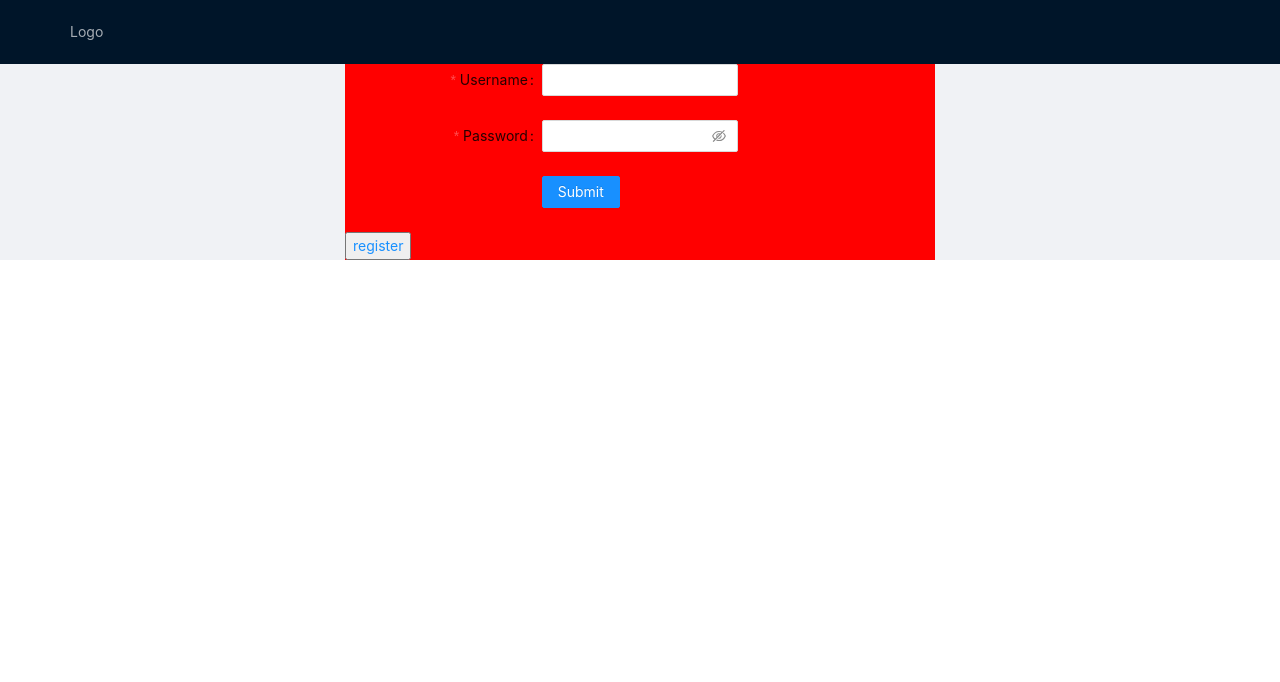
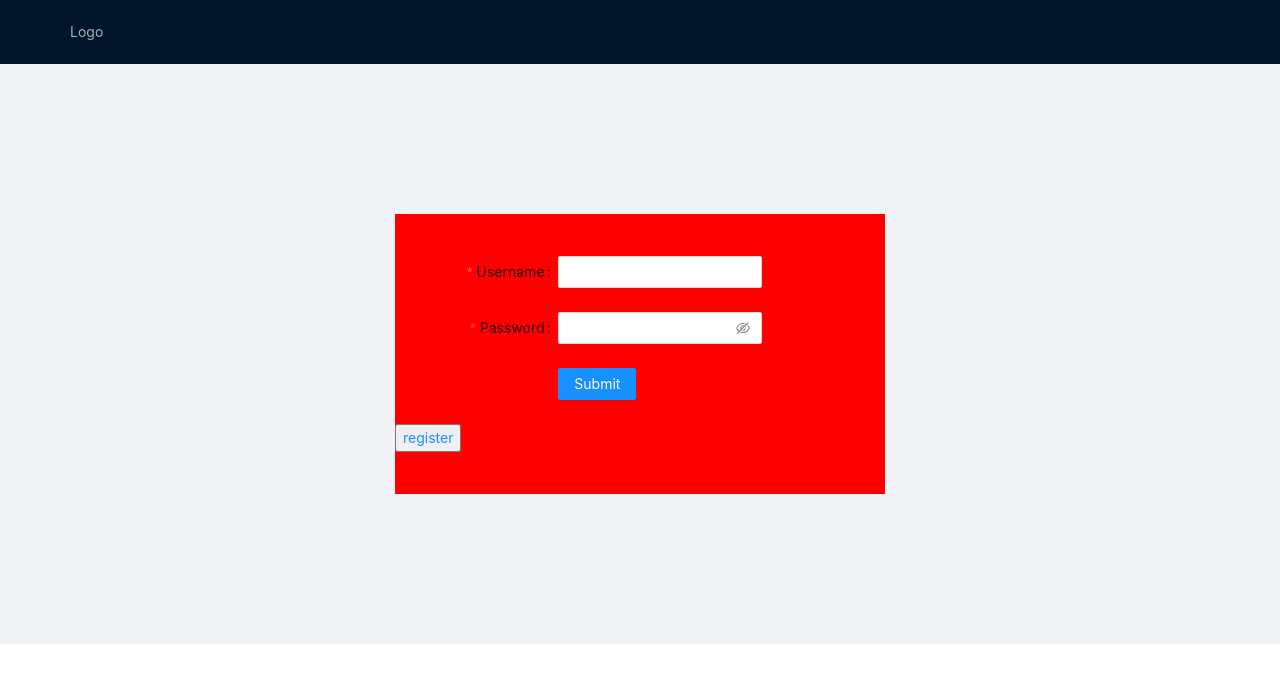
Before and after one commit to eyaberriche/PFA, a React (Create React App) app in the folder pfa-front/: page /login in a window 1280 px wide. Shown: the top 682 px of the page. Built offline with nearby package versions, Linux system fonts and the light colour scheme.

Commit message:
login tjrba

```diff
--- a/pfa-front/src/App.js
+++ b/pfa-front/src/App.js
@@ -10,9 +10,7 @@ function App() {
   return (
     <div>
       <Routes>
-        <Route path='/' element={<VisitorInterface />}>
-          <Route index element={<Categories />}></Route>
-        </Route>
+        <Route path='/' element={<VisitorInterface />}></Route>
         <Route path='/login' element={<Login />}></Route>
         <Route path='/register' element={<Register />}></Route>
         <Route path='/admin' element={<AdminInterface />}></Route>
--- a/pfa-front/src/pages/admin/AdminInterface.js
+++ b/pfa-front/src/pages/admin/AdminInterface.js
@@ -1,10 +1,10 @@
 import { Layout } from "antd";
 import React from "react";
-import { Outlet } from "react-router-dom";
 
 import MenuBar from "../../components/MenuBar";
+import Categories from "../visitor/Categories";
 function AdminInterface(props) {
-  const { Content, Header } = Layout;
+  const { Header } = Layout;
 
   return (
     <div>
@@ -13,7 +13,7 @@ function AdminInterface(props) {
           <MenuBar name1='Logout' page1='/login' name2='users' page2='/users' />
         </Header>
 
-        <Outlet />
+        <Categories />
       </Layout>{" "}
     </div>
   );
--- a/pfa-front/src/pages/visitor/Categories.js
+++ b/pfa-front/src/pages/visitor/Categories.js
@@ -1,8 +1,14 @@
 import { Layout } from "antd";
+import Sider from "antd/lib/layout/Sider";
 import React from "react";
 
 function Categories(props) {
-  return <div>categories</div>;
+  return (
+    <div>
+      {" "}
+      <Sider style={{ backgroundColor: "white" }}>categories</Sider>
+    </div>
+  );
 }
 
 export default Categories;
--- a/pfa-front/src/pages/visitor/Login.js
+++ b/pfa-front/src/pages/visitor/Login.js
@@ -11,17 +11,31 @@ function Login(props) {
           <MenuBar />
         </Header>
         <Layout>
-          <Content style={{ padding: "0 50px" }}>
-            <Row justify='center' align='middle'>
-              {" "}
-              <Col span={12} style={{ backgroundColor: "red" }}>
+          <Content
+            className='site-layout-background'
+            style={{
+              padding: 150,
+              margin: 0,
+              minHeight: 580,
+            }}
+          >
+            <Row span={20} justify='center' align='middle'>
+              <Col
+                span={12}
+                style={{
+                  alignContent: "center",
+                  backgroundColor: "red",
+                  minHeight: 280,
+                }}
+              >
+                <div className='login-warp'>
                   <Form
                     name='basic'
                     labelCol={{
                       span: 8,
                     }}
                     wrapperCol={{
-                    span: 8,
+                      span: 10,
                     }}
                   >
                     <Form.Item
@@ -64,6 +78,7 @@ function Login(props) {
                   <button>
                     <Link to='/register'>register</Link>
                   </button>
+                </div>
               </Col>
             </Row>{" "}
           </Content>
--- a/pfa-front/src/pages/visitor/VisitorInterface.js
+++ b/pfa-front/src/pages/visitor/VisitorInterface.js
@@ -1,7 +1,7 @@
 import React from "react";
 import { Layout } from "antd";
-import { Outlet } from "react-router-dom";
 import MenuBar from "../../components/MenuBar";
+import Categories from "./Categories";
 
 function VisitorInterface(props) {
   const { Content, Header, Sider } = Layout;
@@ -13,10 +13,8 @@ function VisitorInterface(props) {
         </Header>{" "}
       </Layout>
       <Layout>
-        <Sider style={{ backgroundColor: "white" }}>
-          sider
-          <Outlet />
-        </Sider>
+        <Categories />
+        <Content />
       </Layout>
     </div>
   );
```
Lines whose indentation alone changed are shown as unchanged.
